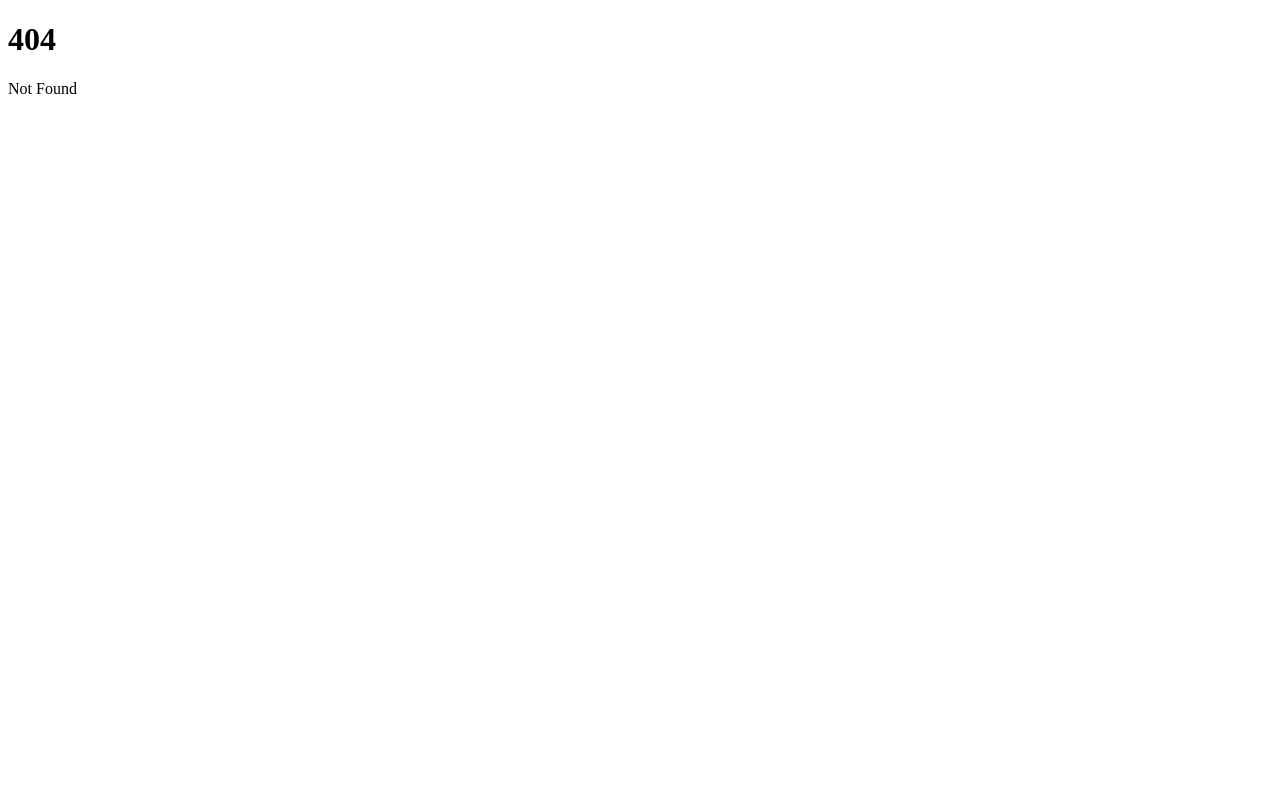
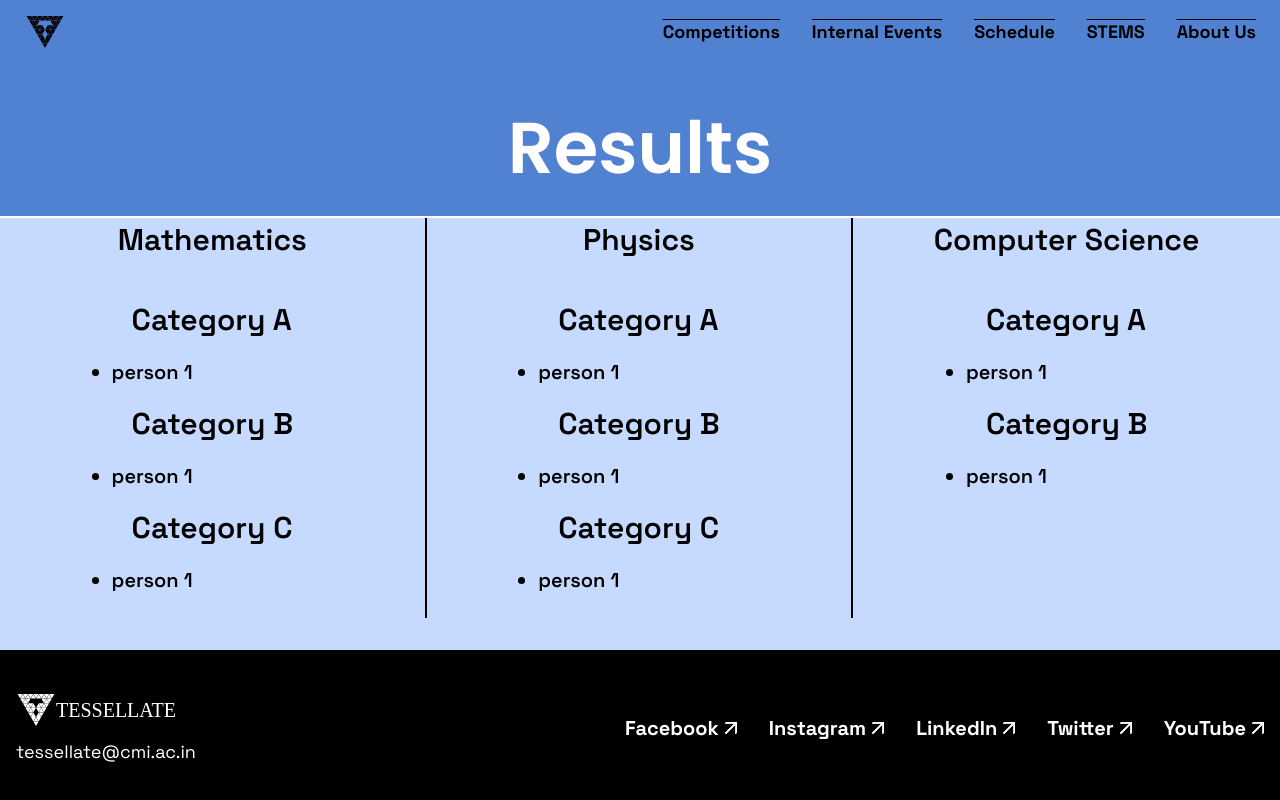
Before and after one commit to Tessellate-CMI/tessellate-frontend, a SvelteKit app: page /stems/results in a window 1280 px wide. Before the commit this address had no page. Shown: the top 800 px of the page. Built offline with nearby package versions, Linux system fonts and the light colour scheme; a web font is replaced by a local one.

Commit message:
feat: added results page

```diff
--- /dev/null
+++ b/src/lib/data/results.json
@@ -0,0 +1,48 @@
+{
+    "maths": {
+        "cata": [
+            {
+                "name": "person 1"
+            }
+        ],
+        "catb": [
+            {
+                "name": "person 1"
+            }
+        ],
+        "catc": [
+            {
+                "name": "person 1"
+            }
+        ]
+    },
+    "physics": {
+        "cata": [
+            {
+                "name": "person 1"
+            }
+        ],
+        "catb": [
+            {
+                "name": "person 1"
+            }
+        ],
+        "catc": [
+            {
+                "name": "person 1"
+            }
+        ]
+    },
+    "cs": {
+        "cata": [
+            {
+                "name": "person 1"
+            }
+        ],
+        "catb": [
+            {
+                "name": "person 1"
+            }
+        ]
+    }
+}
--- a/src/routes/stems/+page.svelte
+++ b/src/routes/stems/+page.svelte
@@ -76,20 +76,18 @@
             {/if}
         </div>
         <div class="bg-black p-4 pb-16 pt-12 lg:pb-6 lg:pt-20">
-            <h1 class="mb-9 text-center text-6xl font-bold leading-relaxed lg:text-7xl">
-                Register
-            </h1>
+            <h1 class="mb-9 text-center text-6xl font-bold leading-relaxed lg:text-7xl">Results</h1>
             <p class="mx-auto w-4/5">
-                Registration for STEMS has ended<br />
+                The results for STEMS are out.<br />
             </p>
             <p class="mx-auto w-4/5">
-                Solutions can be accessed at this link:<br />
+                Invited participants can find their name here:<br />
             </p>
             {#if screenIsLarge}
                 <a
                     style="text-transform: none"
                     class="btn btn-outline m-auto mb-5 mt-10 h-auto min-h-0 rounded-none px-10 py-3 text-lg text-white hover:bg-white hover:text-black"
-                    href="/stems/resources">Resources</a
+                    href="/stems/results">Results</a
                 >
             {/if}
         </div>
@@ -123,7 +121,7 @@
                 <a
                     style="text-transform: none"
                     class="btn btn-outline m-auto mb-5 mt-10 h-auto min-h-0 rounded-none px-10 py-3 text-lg text-white hover:bg-white hover:text-black"
-                    href="/stems/resources">Resources</a
+                    href="/stems/results">Results</a
                 >
             </div>
             <div class="p-4 pb-16">
--- /dev/null
+++ b/src/routes/stems/results/+page.svelte
@@ -0,0 +1,93 @@
+<script>
+    import Footer from '$lib/components/Footer.svelte'
+    import Navbar from '$lib/components/Navbar.svelte'
+    import '$src/app.css'
+    import results from '$lib/data/results.json'
+</script>
+
+<Navbar absolute={false} bgColor={'bg-second-blue'} />
+
+<div
+    class="w-full border-b-2 border-white bg-second-blue px-6 pb-8 pt-12 text-center font-heading text-6xl font-semibold text-white sm:text-7xl"
+>
+    Results
+</div>
+
+<div class="w-full bg-main-blue pb-8 text-black">
+    <div class="grid grid-cols-1 text-center font-sans md:grid-cols-3">
+        <div
+            class="flex w-full flex-col items-center border-b-2 border-black font-semibold md:border-b-0 md:border-r-2"
+        >
+            <div class="pb-6 pt-5 text-3xl md:pt-1">Mathematics</div>
+            <div class="flex flex-col self-auto pb-6 text-left text-xl">
+                <p class="category">Category A</p>
+                <ul class="list-disc">
+                    {#each results.maths.cata as person}
+                        <li>{person.name}</li>
+                    {/each}
+                </ul>
+                <p class="category">Category B</p>
+                <ul class="list-disc">
+                    {#each results.maths.catb as person}
+                        <li>{person.name}</li>
+                    {/each}
+                </ul>
+                <p class="category">Category C</p>
+                <ul class="list-disc">
+                    {#each results.maths.catc as person}
+                        <li>{person.name}</li>
+                    {/each}
+                </ul>
+            </div>
+        </div>
+        <div
+            class="flex w-full flex-col items-center border-b-2 border-black font-semibold md:border-b-0 md:border-r-2"
+        >
+            <div class="pb-6 pt-5 text-3xl md:pt-1">Physics</div>
+            <div class="flex flex-col pb-6 text-left text-xl">
+                <p class="category">Category A</p>
+                <ul class="list-disc">
+                    {#each results.physics.cata as person}
+                        <li>{person.name}</li>
+                    {/each}
+                </ul>
+                <p class="category">Category B</p>
+                <ul class="list-disc">
+                    {#each results.physics.catb as person}
+                        <li>{person.name}</li>
+                    {/each}
+                </ul>
+                <p class="category">Category C</p>
+                <ul class="list-disc">
+                    {#each results.physics.catc as person}
+                        <li>{person.name}</li>
+                    {/each}
+                </ul>
+            </div>
+        </div>
+        <div class="flex w-full flex-col items-center border-black font-semibold">
+            <div class="pb-6 pt-5 text-3xl md:pt-1">Computer Science</div>
+            <div class="flex flex-col pb-6 text-left text-xl">
+                <p class="category">Category A</p>
+                <ul class="list-disc">
+                    {#each results.cs.cata as person}
+                        <li>{person.name}</li>
+                    {/each}
+                </ul>
+                <p class="category">Category B</p>
+                <ul class="list-disc">
+                    {#each results.cs.catb as person}
+                        <li>{person.name}</li>
+                    {/each}
+                </ul>
+            </div>
+        </div>
+    </div>
+</div>
+<Footer />
+
+<style>
+    .category {
+        @apply m-5 text-3xl font-semibold;
+    }
+</style>
```
